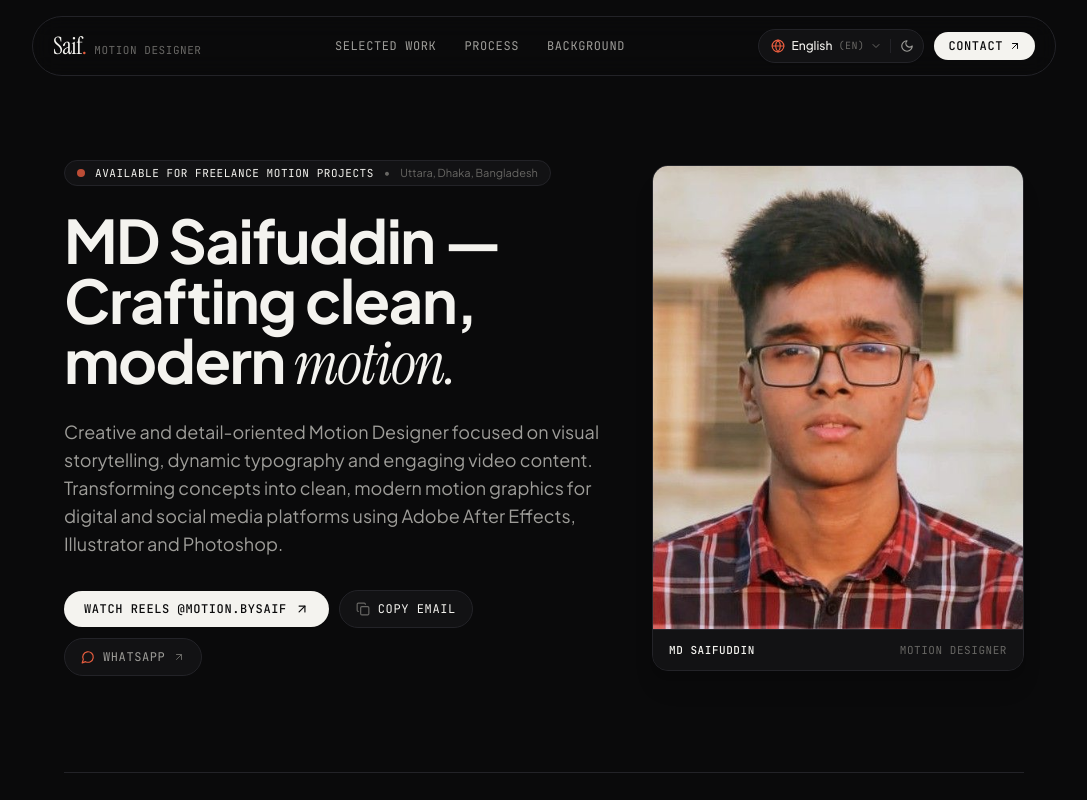
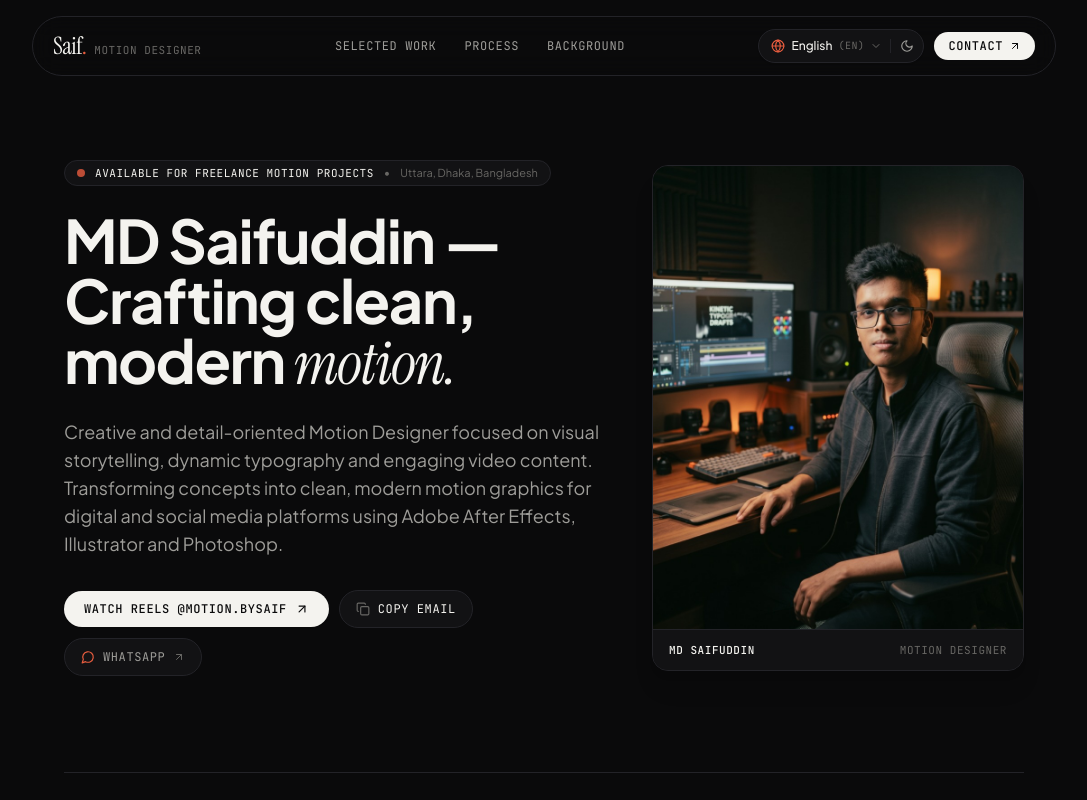
Before and after one commit to PusonDev/Saif-portfolio, a Next.js app: page / in a window 1280 px wide. Shown: the top 800 px of the page, without its empty margins (96-1183 px from the left). Built offline with nearby package versions, Linux system fonts and the light colour scheme.

Commit message:
feat: update portrait with authentic motion design studio photograph

```diff
--- a/src/components/HeroSection.tsx
+++ b/src/components/HeroSection.tsx
@@ -117,15 +117,15 @@ export function HeroSection() {
           transition={{ duration: 0.85, delay: 0.15, ease: [0.16, 1, 0.3, 1] }}
           className="lg:col-span-5 flex justify-center lg:justify-end"
         >
-          <div className="w-full max-w-xs sm:max-w-sm editorial-portrait-frame rounded-2xl shadow-xl">
+          <div className="w-full max-w-xs sm:max-w-sm editorial-portrait-frame rounded-2xl shadow-xl group">
             <div className="relative aspect-[4/5] w-full overflow-hidden bg-surface-2">
               <Image
                 src={profile.avatar}
                 alt={profile.fullName}
                 fill
                 priority
-                className="object-cover object-top grayscale-[15%] contrast-[105%]"
-                sizes="(max-width: 640px) 280px, (max-width: 1024px) 320px, 360px"
+                className="object-cover object-center transition-transform duration-700 group-hover:scale-105"
+                sizes="(max-width: 640px) 320px, (max-width: 1024px) 380px, 420px"
               />
             </div>
 
```
Also changed, not shown: public/images/saif-profile.jpg, public/images/saif-studio.jpg (added).
